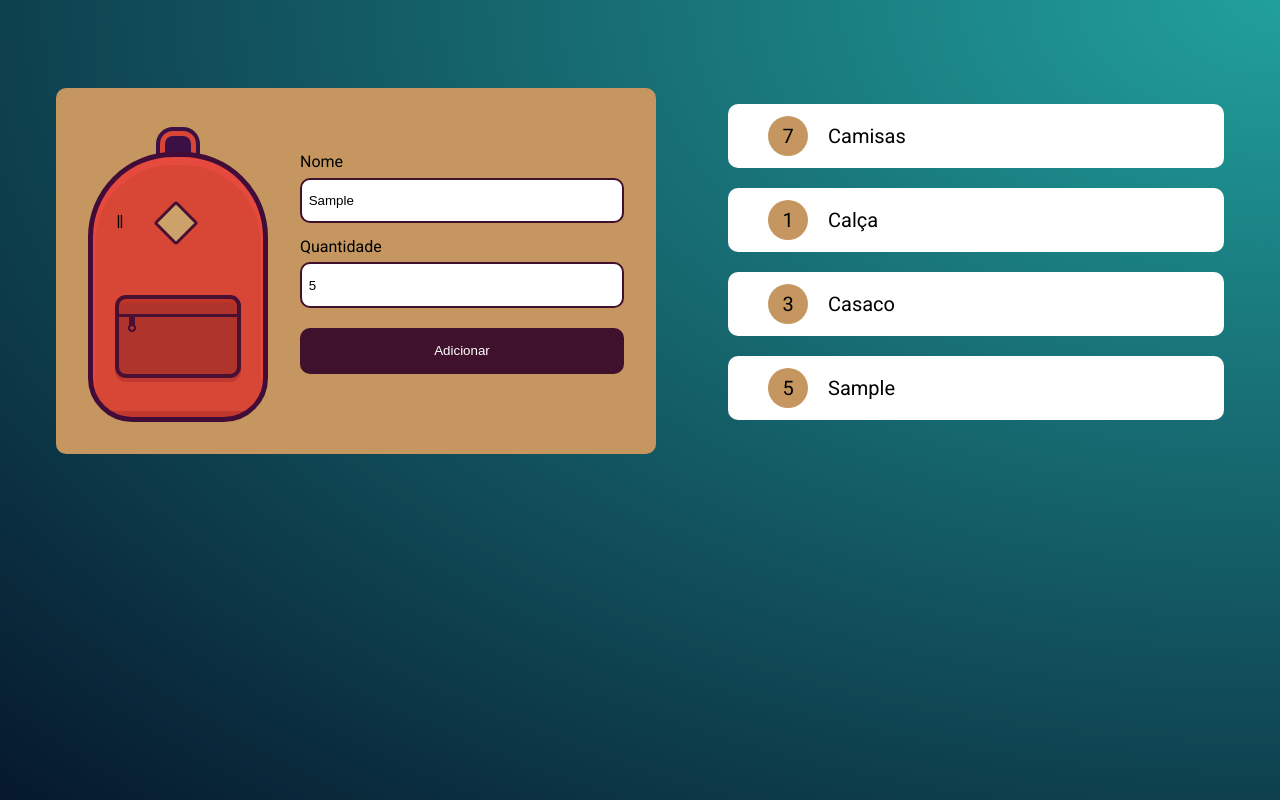
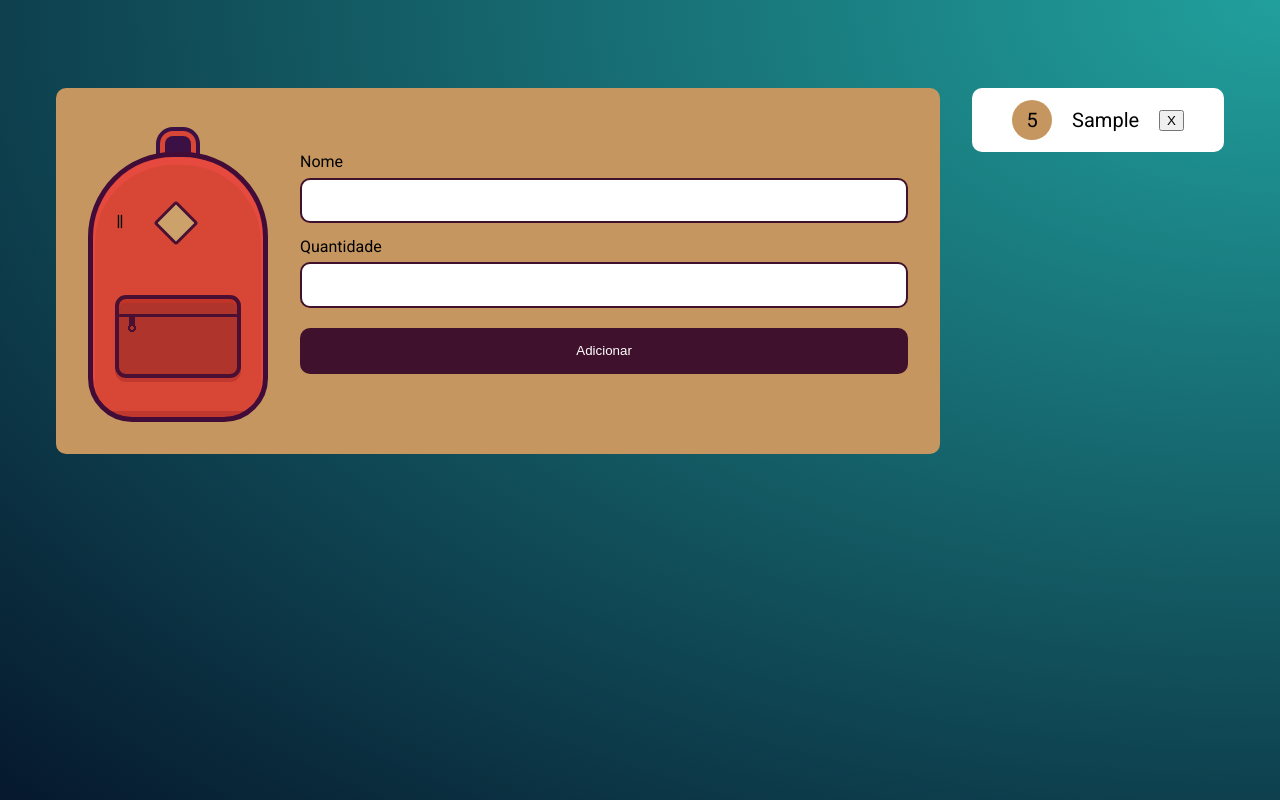
Before and after one commit to Carlos7122/projeto-mochila-de-viagem, a plain HTML site: page index.html in a window 1280 px wide. Both pictures are taken after typing "Sample", "5" into the empty fields and a click on the input "Adicionar". Drawn offline with Linux system fonts and the light colour scheme.

Commit message:
Curso concluido

```diff
--- a/index.html
+++ b/index.html
@@ -24,11 +24,7 @@
             </form>
         </div>
 
-        <ul id="lista">
-            <li class="item"><strong>7</strong>Camisas</li>
-            <li class="item"><strong>1</strong>Calça</li>
-            <li class="item"><strong>3</strong>Casaco</li>
-        </ul>
+        <ul class="lista" id="lista"> </ul>
     </main>
 
     <script src="js/main.js"></script>
--- a/js/main.js
+++ b/js/main.js
@@ -1,24 +1,79 @@
 const form = document.getElementById("novoItem");
 const lista = document.getElementById("lista");
+const itens = JSON.parse(localStorage.getItem("itens")) || [];
+//JSON.parse está transformando os itens em arrays
+
+itens.forEach((elemento) => {
+    criaElemento(elemento);
+})
 
 form.addEventListener("submit", (evento) => {
     evento.preventDefault();
 
-    // const nome = evento.target.elements['nome'].value;
-    // const quantidade = evento.target.elements['quantidade'].value;
+    const nome = evento.target.elements['nome'];
+    const quantidade = evento.target.elements['quantidade'];
+    const existe = itens.find(elemento => elemento.nome === nome.value);
 
-    criaElemento(evento.target.elements['nome'].value, evento.target.elements['quantidade'].value);
+    const itemAtual = {
+        "nome": nome.value,
+        "quantidade": quantidade.value
+    };
+
+    if(existe) {
+        itemAtual.id = existe.id;
+
+        atualizaElemento(itemAtual);
+
+        itens[itens.findIndex(elemento => elemento.id === existe.id)] = itemAtual;
+    } else {
+        itemAtual.id = itens[itens.length -1] ? (itens[itens.length -1]).id +1 : 0;
+        criaElemento(itemAtual);
+        itens.push(itemAtual);
+    }
+
+    //o comando JSON.stringify transforma o que está dentro do objeto itemAtual em string
+    localStorage.setItem("itens", JSON.stringify(itens));
+
+    nome.value = "";
+    quantidade.value = "";
 })
 
-function criaElemento(nome, quantidade) {
+function criaElemento(item) {
     const novoItem = document.createElement('li');
     novoItem.classList.add('item');
 
     const numeroItem = document.createElement('strong');
-    numeroItem.innerHTML = quantidade;
+    numeroItem.innerHTML = item.quantidade;
+    numeroItem.dataset.id = item.id
 
     novoItem.appendChild(numeroItem);
-    novoItem.innerHTML += nome;
+    novoItem.innerHTML += item.nome;
 
     lista.appendChild(novoItem);
+    novoItem.appendChild(botaoDeleta(item.id));
 }
+
+function atualizaElemento(item){
+    document.querySelector("[data-id='" + item.id +"']").innerHTML = item.quantidade;
+
+}
+
+function botaoDeleta(id){
+    const elementoBotao = document.createElement("button");
+    elementoBotao.innerHTML = "X";
+
+    elementoBotao.addEventListener("click", function() {
+        deletaElemento(this.parentNode, id);
+        //o parentNode faz com que o codigo reconheça todos os elementos pertencentes ao botao clicado
+    })
+
+    return elementoBotao;
+}
+
+function deletaElemento(tag, id){
+    tag.remove();
+
+    itens.splice(itens.findIndex(elemento => elemento.id === id), 1)
+
+    localStorage.setItem("itens", JSON.stringify(itens));
+}
```
